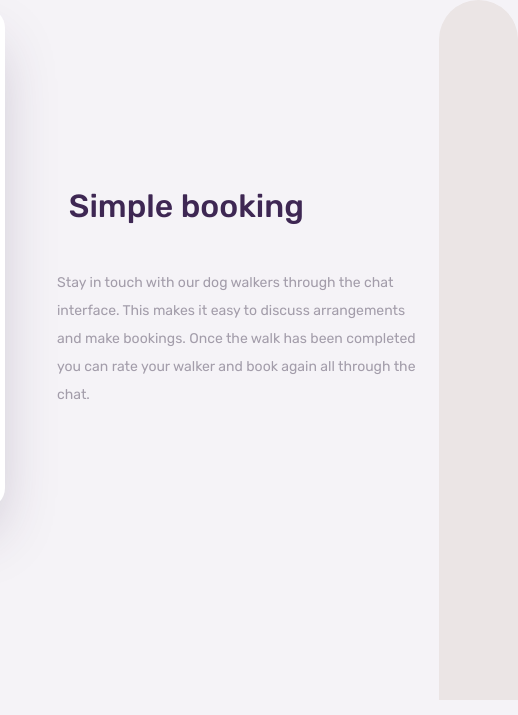
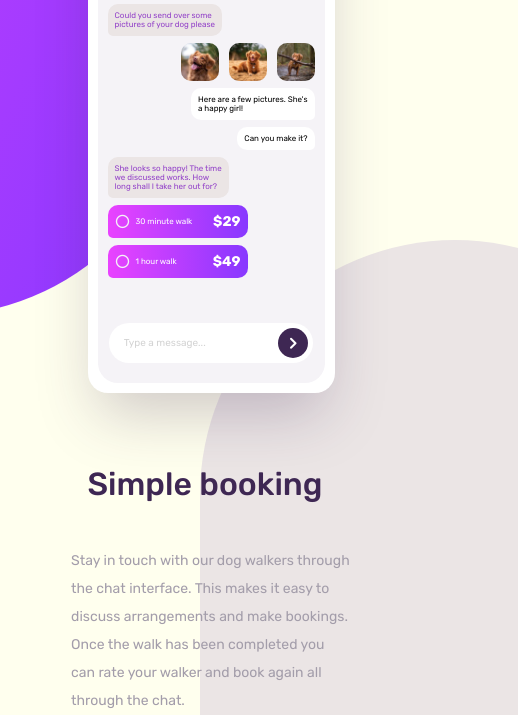
Before and after one commit to silas-owu/chat_app_new, a plain HTML site: page index.html in a window 390 px wide. Shown: the part 144-859 px from the top of the page, 518 px wide, since content can reach past the window. Drawn offline with nearby package versions, Linux system fonts and the light colour scheme.

Commit message:
Responsiveness updated

```diff
--- a/style.css
+++ b/style.css
@@ -29,8 +29,8 @@ body > *{
     height: 700px;
     margin-left: -120px;
 
-    border-bottom-left-radius: 15rem;
-    border-bottom-right-radius: 15rem;
+    border-bottom-left-radius: 30rem;
+    border-bottom-right-radius: 30rem;
   }
 
   .gray-background-design {
@@ -44,8 +44,8 @@ body > *{
   z-index: -1;
 
   margin-right: -8rem;
-  border-top-left-radius: 15rem;
-  border-top-right-radius: 15rem;
+  border-top-left-radius: 30rem;
+  border-top-right-radius: 30rem;
   overflow-x: hidden;
 }
 
@@ -275,10 +275,61 @@ body > *{
 
 
 
-  @media  screen and (max-width: 375px) {
-    body {
+  @media screen  and (min-width: 374px) and (max-width:768px) {
+    body{
+      width: 100%;
+      min-height: 100%;
+      display: flex;
       flex-direction: column;
+      justify-content: center;
+      align-items: center;
+      gap: 2rem;
+      padding-left: 1rem;
+      padding-right: 1rem;
+      background-color: #ffe;
     }
+    .gradient-background-design{
+      position:fixed;
+      width: 510px;
+      height: 1018px;
+      margin-left:-10rem;
+      z-index: 0;
+      right: 12.5rem;
+      bottom: 24rem;
+      /* border: 2px solid #45a; */
+      /* width: 40%; */
+      /* display:none; */
+    }
+    .phone{
+      /* align-self: center; */
+      margin-top: 2rem;
+      margin-left: 2rem;
+      width: 247px;
+      z-index: 1;
+      height: 505px;
+      /* display: none;     */
+    }
+    .description{
+      z-index: 1;
+      width: 311px;
+      height: 239px;
+      /* display: none; */
+    }
+    .gray-background-design{
+      /* margin: 0; */
+      position: fixed;
+      width: 510px;
+      height: 1018px;
+      left: 12.5rem;
+      top: 24rem;
+      /* left: 15rem; */
+      /* top: 33rem; */
+      margin-right:-10rem;
+      padding-left: 18rem;
+      /* margin-left: 10rem; */
 
-
-}
+      z-index: 0;
+      /* border: 2px solid #45a; */
+    }
+  }
+/*
```
